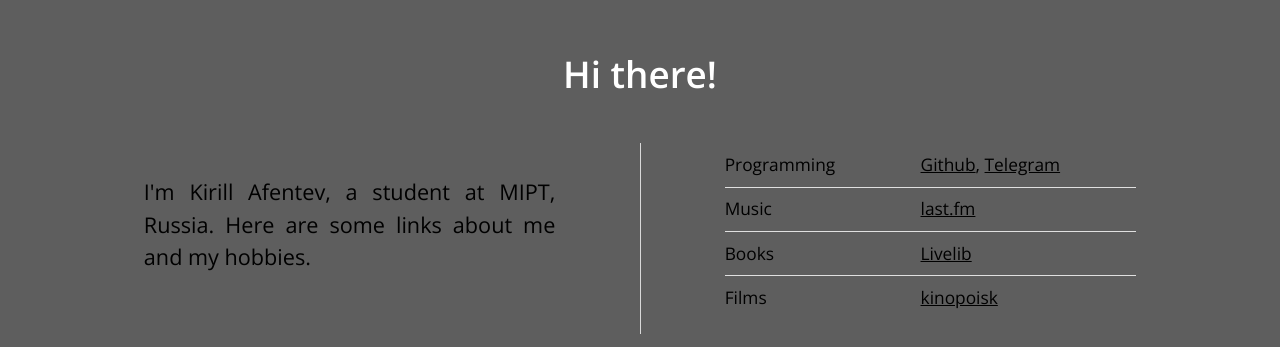
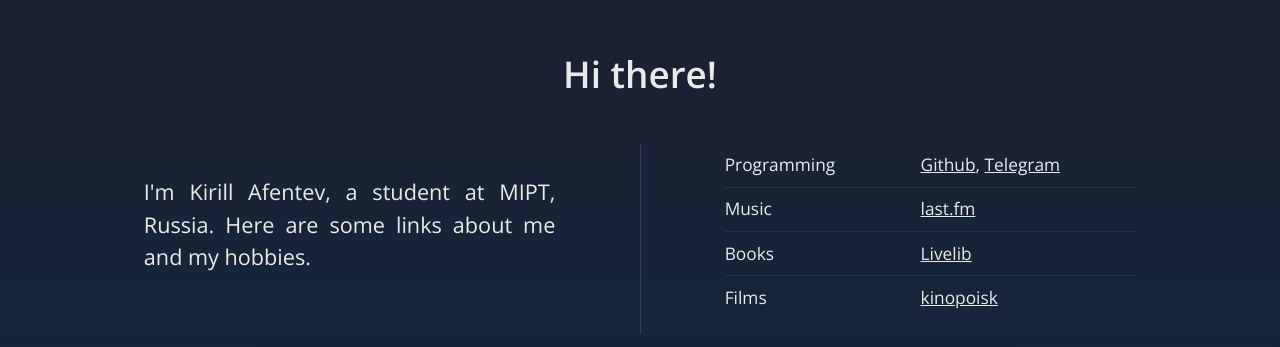
Before and after one commit to afentev/afentev.github.io, a plain HTML site: page index.html in a window 1280 px wide. Shown: the part 189-536 px from the top of the page. Drawn offline with nearby package versions, Linux system fonts and the dark colour scheme.

Commit message:
dark theme

```diff
--- a/index.html
+++ b/index.html
@@ -193,7 +193,8 @@
         min-width: 320px;
         overflow-x: hidden;
         word-wrap: break-word;
-        background-color: #454545dc;
+        background-image: linear-gradient(0deg, #112940 0%, #1e1e2c 100%);
+        /* background-color: #000000; */
       }
     }
 
@@ -417,13 +418,20 @@
 
     #text01 {
       color: #000000;
-      @media (prefers-color-scheme: dark) {
-        color: #ffffff;
-      }
       font-family: 'Open Sans', sans-serif;
       font-size: 2.125em;
       line-height: 1.5;
       font-weight: 600;
+    }
+
+    @media (prefers-color-scheme: dark) {
+        #text01 {
+        color: #eaeaea;
+        font-family: 'Open Sans', sans-serif;
+        font-size: 2.125em;
+        line-height: 1.5;
+        font-weight: 600;
+      }
     }
 
     #text01 a {
@@ -449,6 +457,19 @@
       -webkit-background-clip: text;
       -webkit-text-fill-color: transparent;
     }
+    @media (prefers-color-scheme: dark) {
+        #text02 {
+        text-align: justify;
+        color: #eaeaea;
+        font-family: 'Open Sans', sans-serif;
+        font-size: 1.25em;
+        line-height: 1.5;
+        font-weight: 400;
+        background-image: linear-gradient(45deg, #eaeaea 0%, #eaeaea 100%);
+        -webkit-background-clip: text;
+        -webkit-text-fill-color: transparent;
+      }
+    }
 
     #text02 a {
       text-decoration: underline;
@@ -467,6 +488,13 @@
       background-image: linear-gradient(45deg, #000000 0%, #000000 100%);
       -webkit-background-clip: text;
       -webkit-text-fill-color: transparent !important;
+    }
+    @media (prefers-color-scheme: dark) {
+      #text02 span.p {
+        background-image: linear-gradient(45deg, #eaeaea 0%, #000000 100%);
+        -webkit-background-clip: text;
+        -webkit-text-fill-color: transparent !important;
+      }
     }
 
     .container {
@@ -689,6 +717,15 @@
       line-height: 1.5;
       font-weight: 400;
     }
+    @media (prefers-color-scheme: dark) {
+        #table01 {
+        color: #eaeaea;
+        font-family: 'Open Sans', sans-serif;
+        font-size: 1em;
+        line-height: 1.5;
+        font-weight: 400;
+      }
+    }
 
     #table01 a {
       text-decoration: underline;
@@ -702,12 +739,13 @@
       width: 30rem;
     }
 
-    #table01 thead {
-      border-bottom: solid 2px #e0e0e0;
-    }
-
     #table01 tbody tr {
       border-top: solid 1px #e0e0e0;
+    }
+    @media (prefers-color-scheme: dark) {
+        #table01 tbody tr {
+        border-top: solid 1px #5c5c833b;
+      }
     }
 
     #table01 tbody tr:first-child {
@@ -749,12 +787,26 @@
         border-top: solid 1px #D9D9D9;
         height: 1px;
       }
+      @media (prefers-color-scheme: dark) {
+          #divider01:before {
+          width: 31rem;
+          border-top: solid 1px #5f5f8067;
+          height: 1px;
+        }
+      }
     }
     @media (min-width: 1001px) {
       #divider01:before {
         height: 11rem;
         border-left: solid 1px #D9D9D9;
         width: 1px;
+      }
+      @media (prefers-color-scheme: dark) {
+          #divider01:before {
+          height: 11rem;
+          border-left: solid 1px #5f5f8067;
+          width: 1px;
+        }
       }
     }
 
```
